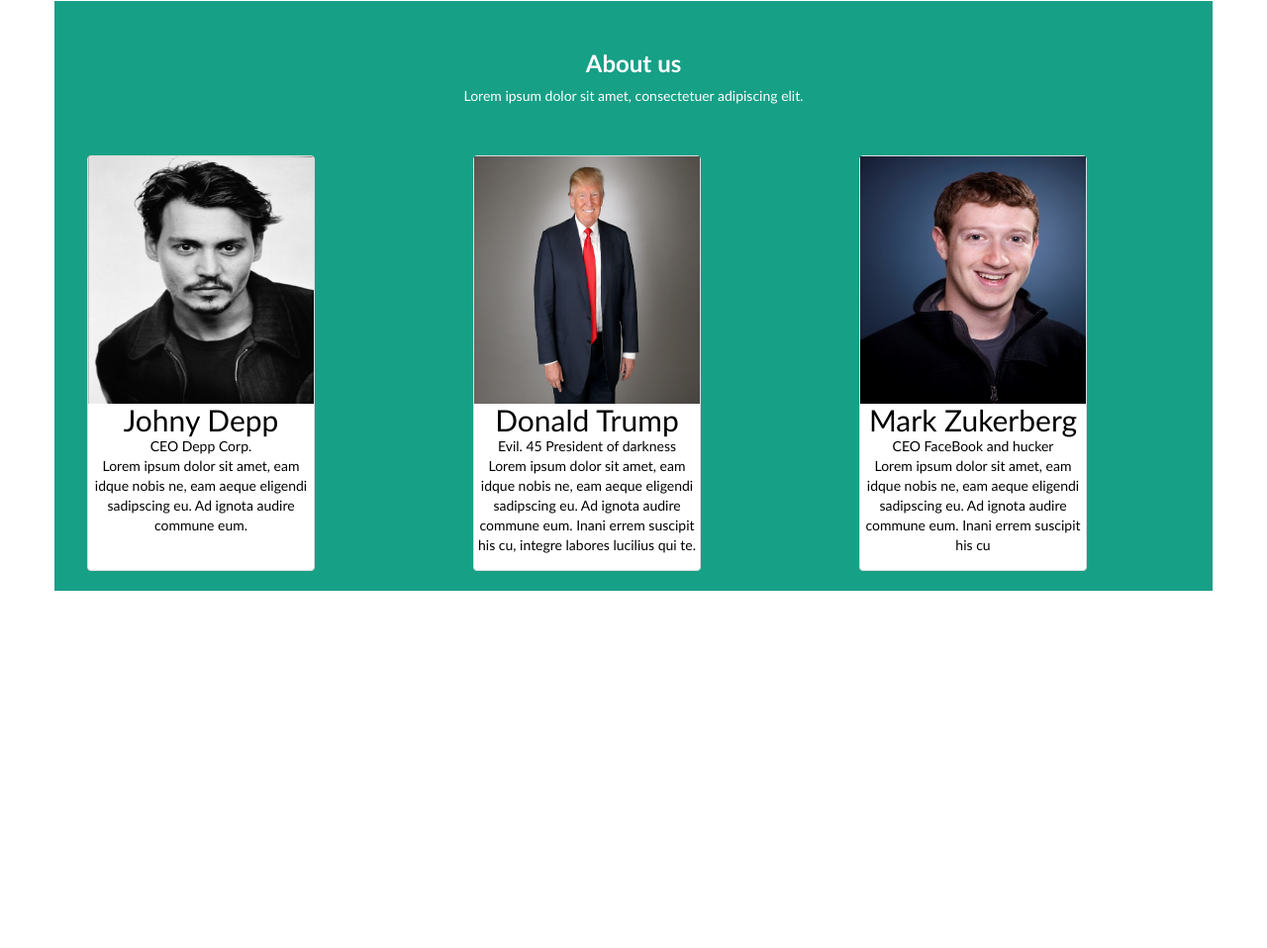
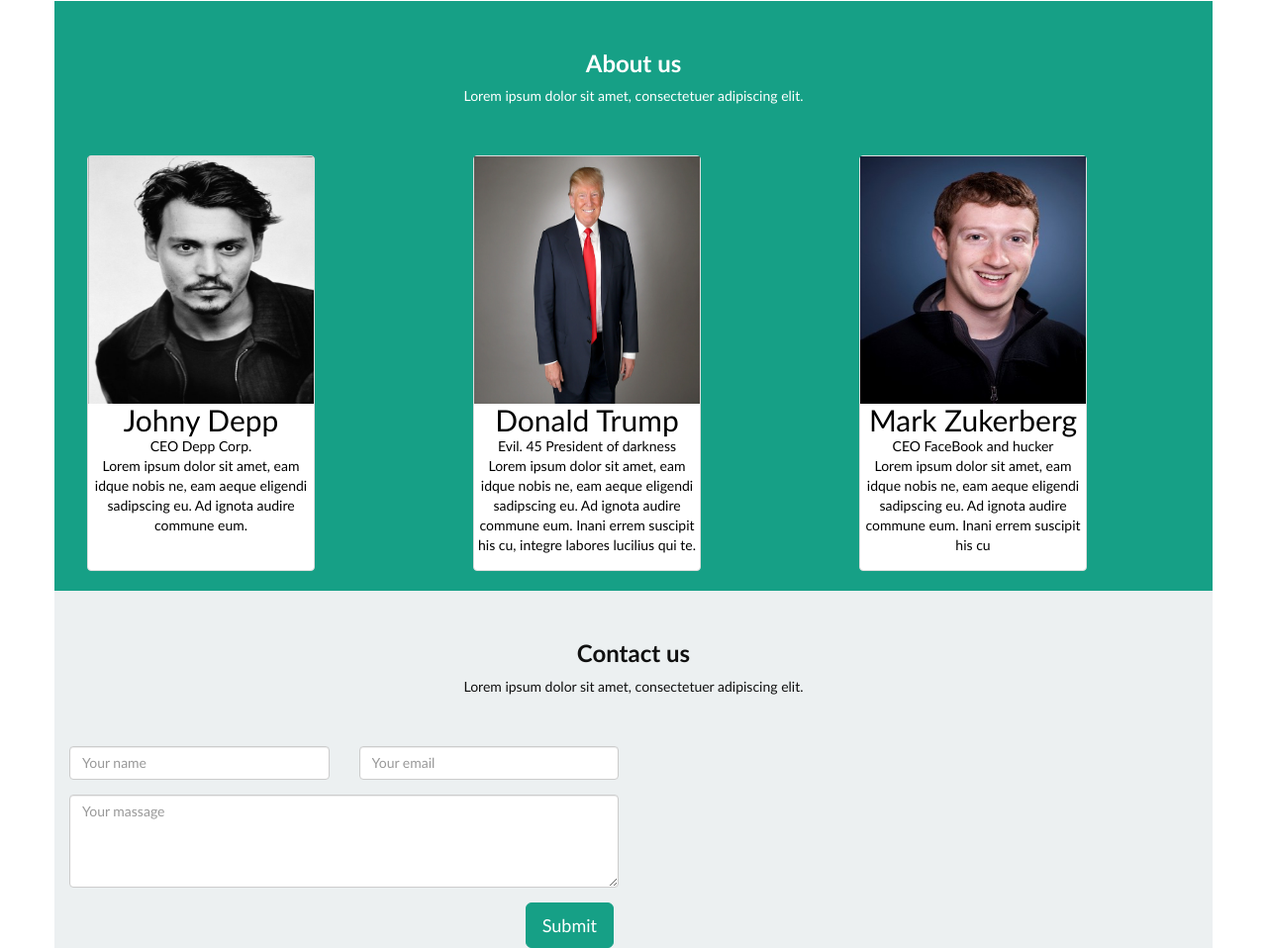
Before and after one commit to ezrastas/small_html_job_task, a website: page index.html in a window 1280 px wide. Shown: the part 1245-2203 px from the top of the page at 99% size. Before the commit the page ends 1842 px from the top, so only its background shows below. Drawn offline with nearby package versions, Linux system fonts and the light colour scheme.

Commit message:
everything is done. besides maps and footer

```diff
--- a/index.html
+++ b/index.html
@@ -98,7 +98,7 @@
             <h2>Donald Trump</h2>
             <p>Evil. 45 President of darkness</p>
             <p>Lorem ipsum dolor sit amet, eam idque nobis ne, eam aeque eligendi sadipscing eu. Ad ignota audire commune eum. Inani errem suscipit his cu, integre labores lucilius qui te. </p>
-         </div></div>
+          </div></div>
           <div class="col-xs-6 col-sm-4 col-lg-4">
             <div class="thumbnail">
             <img src="/img/AbUs3.jpg">
@@ -106,7 +106,29 @@
             <p>CEO FaceBook and hucker</p>
             <p>Lorem ipsum dolor sit amet, eam idque nobis ne, eam aeque eligendi sadipscing eu. Ad ignota audire commune eum. Inani errem suscipit his cu </p>
           </div></div>
-      </div>
+        </div>
+        <div class="row text-center map-form">
+            <h3><b>Contact us</b></h3>
+            <p>Lorem ipsum dolor sit amet, consectetuer adipiscing elit.<p>
+        <div class="col-lg-6">
+          <div class="row forma">
+                    <div class="form-group col-lg-6">
+                          <input type="text" class="form-control" id="usr" placeholder="Your name">
+                    </div>
+                    <div class="form-group col-lg-6">
+                          <input type="password" class="form-control" id="pwd" placeholder="Your email">
+                    </div>
+                    <div class="form-group col-lg-12">
+                          <textarea class="form-control" rows="4" id="comment" placeholder="Your massage"></textarea>
+                    </div>
+                  <a class="btn btn-lg btn-primary pull-right" href="#" role="button">Submit</a>
+              </div>
+        </div>
+        <div class="col-lg-6">
+
+       </div>
+     </div>
+
       </div>
 
 
--- a/style/less/main.less
+++ b/style/less/main.less
@@ -185,8 +185,21 @@
   height: 250px;
 }
 
-
-
+.row.map-form, .row.forma{
+  background-color: #ecf0f1;
+  color: @main_font_color;
+}
+.row.forma>a.btn{
+  background-color:  @lead-button;
+  border-color:  @lead-button;
+  margin-right: 20px;
+}
+.row.forma>a.btn:hover{
+  background-color:  @lead-button;
+  border-color:  @lead-button;
+  color:@main_font_color;
+  margin-right: 20px;
+}
 
 //omg long long icons
 
```
Also changed, not shown: style/main.css, style/main.min.css.
